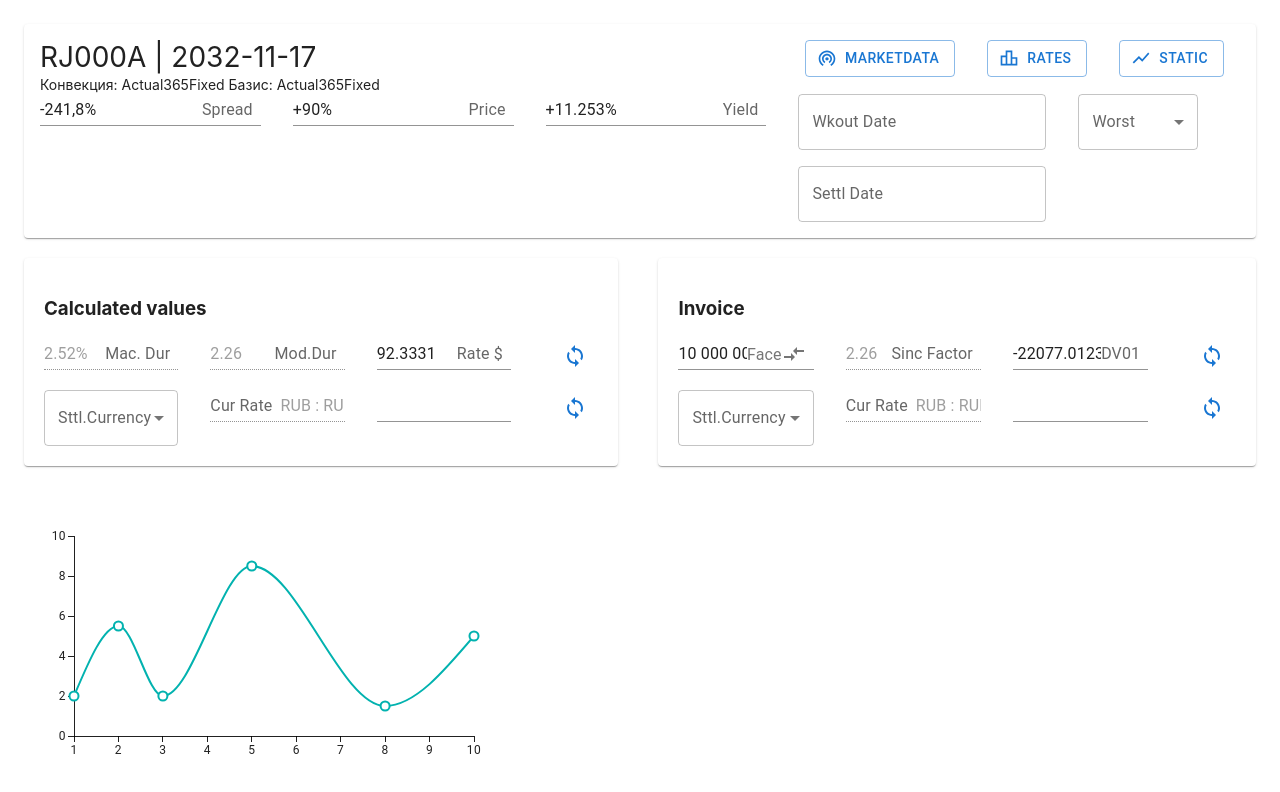
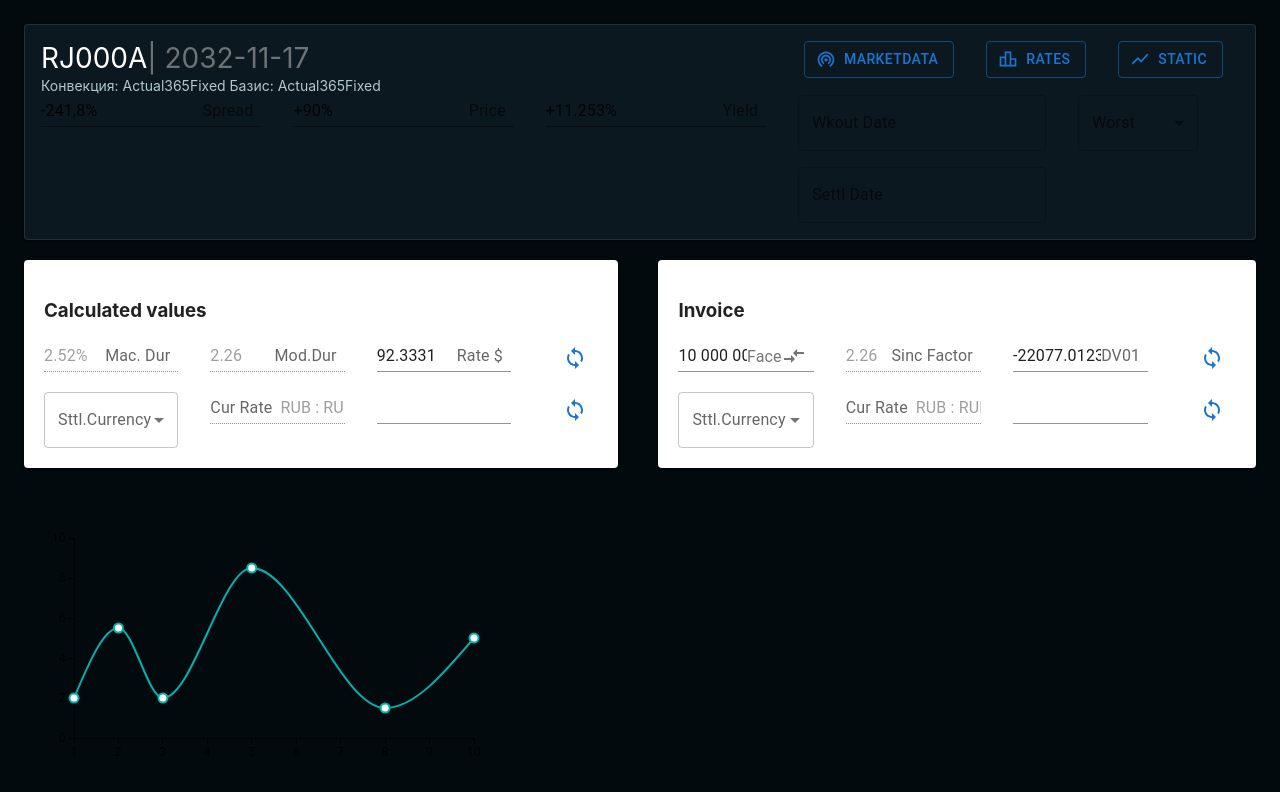
Before and after one commit to Ehot93/symphony, a React (Create React App) app: page / in a window 1280 px wide. Shown: the top 792 px of the page. Built offline with nearby package versions, Linux system fonts and the light colour scheme.

Commit message:
add theme

```diff
--- a/src/components/page.jsx
+++ b/src/components/page.jsx
@@ -12,6 +12,8 @@
  import { useState } from "react";
  import SyncIcon from '@mui/icons-material/Sync';
  import CompareArrowsIcon from '@mui/icons-material/CompareArrows';
+ import { ThemeProvider } from '@mui/material/styles';
+ import { paperTheme, fontColors, inputTheme } from '../share/Themes'
 
 
  const Page = () => {
@@ -27,12 +29,16 @@
       }
 
     return(
-        <div style={{padding: '24px'}}>
+        <div style={{padding: '24px', background: fontColors.background}}>
         {/* <div style={{padding: '24px', background: 'linear-gradient(0deg, rgba(12,24,32,1) 100%, rgba(3,11,20,1) 50%)'}}> */}
+        <ThemeProvider theme={paperTheme}>
             <Paper elevation={1} display={'flex'} sx={{padding: '16px'}}>
                 <div style={{display: 'flex', justifyContent: 'space-between'}}>
                     <div align='left'>
-                        <span style={{fontSize: 28}}>RJ000A | 2032-11-17</span>
+                        <span style={{fontSize: 28}}>
+                            <span style={{color: fontColors.white1}}>RJ000A</span>
+                            <span style={{color: fontColors.gray}}>| 2032-11-17</span>
+                         </span>
                         <br />
                         <span style={{fontSize: 14}}>Конвекция: Actual365Fixed  Базис: Actual365Fixed</span>
                     </div>
@@ -50,6 +56,7 @@
                 </div>
                 <Stack justifyContent={'start'} spacing={4} direction='row'>
                     <Box width='20%'>
+                        <ThemeProvider theme={inputTheme}>
                             <Input
                                 defaultValue={'-241,8%'}
                                 endAdornment={<InputAdornment position="start">Spread</InputAdornment>}
@@ -59,6 +66,7 @@
                                 }}
                                 style={{height: 'fit-content'}}
                             />
+                    </ThemeProvider>
                     </Box>
                     <Box width='20%'>
                     <Input
@@ -124,6 +132,7 @@
                     </Box>
                 </Stack>
             </Paper>
+            </ThemeProvider>
             <Stack direction='row' spacing={5} style={{marginTop: '20px'}}>
                 <Paper elevation={1} style={{padding: '20px'}}>
                     <h3 align='left'>
--- /dev/null
+++ b/src/share/Themes.js
@@ -0,0 +1,117 @@
+import { LineWeight } from '@mui/icons-material';
+import { createTheme, ThemeProvider } from '@mui/material/styles';
+import { create } from '@mui/material/styles/createTransitions';
+
+export const fontColors = {
+  white1: '#fff',
+  white2: '#B2C6CD',
+  gray: '#6C7275',
+  orange: '#D84C10',
+  green: '#91BE01',
+  background: '#030A0E'
+}
+
+export const paperTheme = createTheme({
+    components: {
+      // Name of the component
+      MuiPaper: {
+        defaultProps: {
+          // The props to change the default for.
+          //disableRipple: true, // No more ripple, on the whole application 💣!
+          elevaviton: 4,
+          background: '#fbfbfb'//'linear-gradient(0deg, rgba(12,24,32,1) 100%, rgba(3,11,20,1) 50%)',
+        },
+        styleOverrides: {
+            // Name of the slot
+            root: {
+              // Some CSS
+              fontSize: '1rem',
+              background: 'linear-gradient(0deg, rgba(12,24,32,1) 100%, rgba(3,11,20,1) 50%)',
+              color: fontColors.white2,
+              sx: '',
+              border: '1px solid #6C727540'
+            },
+          },
+      },
+      MuiInput: {
+        defaultProps:{
+
+        },
+        styleOverrides: {
+
+          color: 'green',//fontColors.orange,
+          fontSize: '58px',
+          lineHeight: '70px',
+          LineWeight: '200'
+        },
+        root: {
+          color: 'green',
+          "&:before": {
+            borderBottomColor: "red"
+          },
+          "&:hover:not(.Mui-focused):before": {
+            borderBottomColor: "green"
+          },
+          "&:after": {
+            // focused
+            borderBottomColor: "purple"
+          }
+        },
+        underline: {
+          "&:before": {
+            borderBottomColor: "red"
+          },
+          "&:hover:not(.Mui-focused):before": {
+            borderBottomColor: "green"
+          },
+          "&:after": {
+            // focused
+            borderBottomColor: "purple"
+          }
+        }
+      },
+    },
+  });
+
+export const inputTheme = createTheme({
+  components: {
+    MuiInput: {
+      defaultProps:{
+
+      },
+      styleOverrides: {
+
+        color: 'green',//fontColors.orange,
+        fontSize: '58px',
+        lineHeight: '70px',
+        LineWeight: '200'
+      },
+      root: {
+        color: 'green',
+        "&:before": {
+          borderBottomColor: "red"
+        },
+        "&:hover:not(.Mui-focused):before": {
+          borderBottomColor: "green"
+        },
+        "&:after": {
+          // focused
+          borderBottomColor: "purple"
+        }
+      },
+      underline: {
+        "&:before": {
+          borderBottomColor: "red"
+        },
+        "&:hover:not(.Mui-focused):before": {
+          borderBottomColor: "green"
+        },
+        "&:after": {
+          // focused
+          borderBottomColor: "purple"
+        }
+      }
+    },
+    }
+  }
+)
```
Lines whose indentation alone changed are shown as unchanged.
